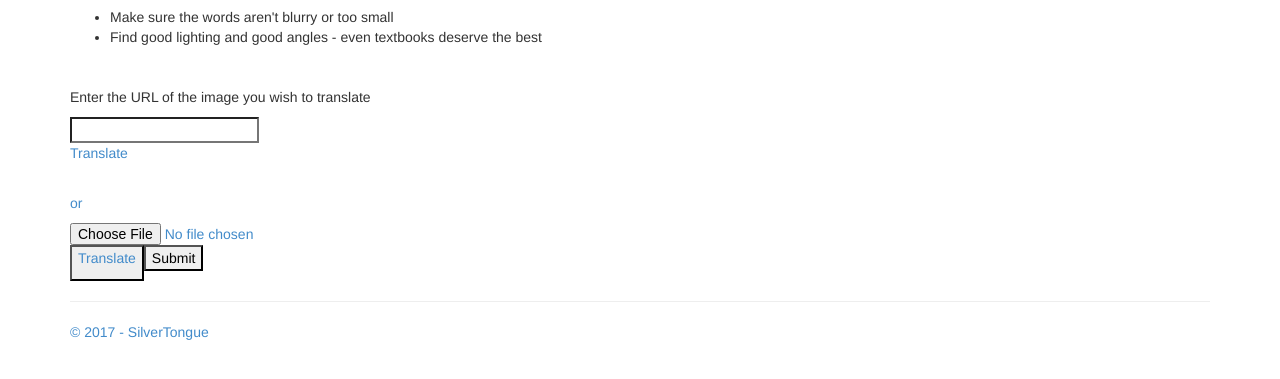
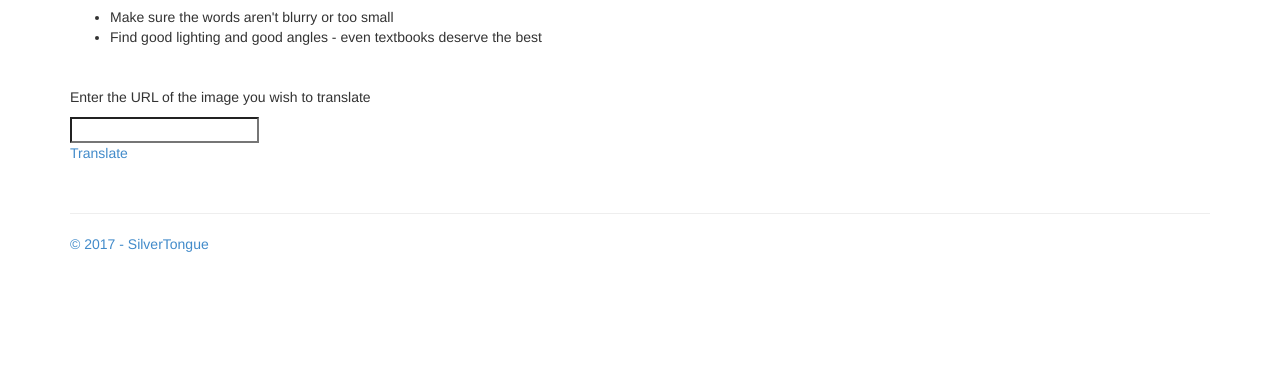
Before and after one commit to oboekevin/SilverTongue, a Flask app: page /tryit in a window 1280 px wide. Shown: the part 233-612 px from the top of the page. Run offline with Flask 2, Linux system fonts and the light colour scheme; some libraries are stand-ins or nearby versions.

Commit message:
Update tryit.html

```diff
--- a/FlaskWebProject1/templates/tryit.html
+++ b/FlaskWebProject1/templates/tryit.html
@@ -30,21 +30,6 @@
 
 </form><br>
 
-<p>or</p>
 
-<input type="file" id="myFile">
-<button onclick="myFunction()">
-<a href="{{ url_for('results') }}" input type="submit" name="uploadButton" value="Submit"/>
-<p>Translate</p>
-
-<script>
-function myFunction() {
-    var x = document.getElementById("myFile");
-    x.disabled = true;
-
-}
-</script>
-
-<button onclick="myFunction()">Submit</button>
 
 {% endblock %}
```
